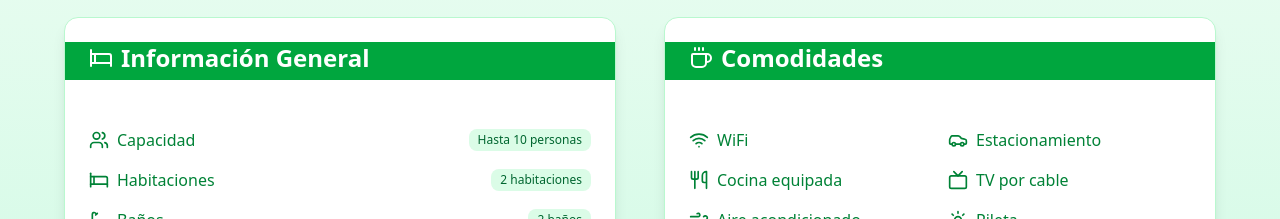
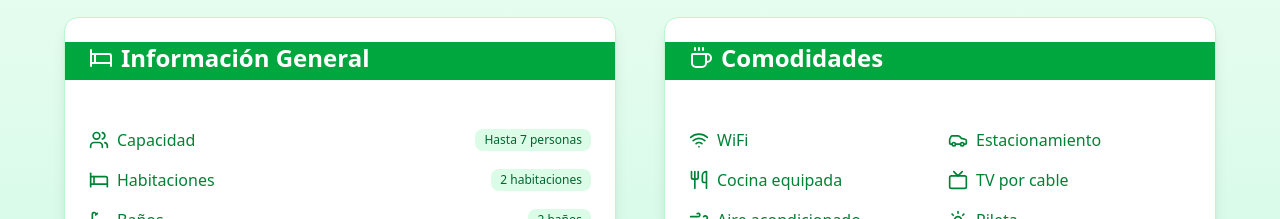
Before and after one commit to joaquin-fuentes/lo-de-alicia, a Next.js app: page / in a window 1280 px wide. Shown: the part 2240-2459 px from the top of the page. Built offline with nearby package versions, Linux system fonts and the light colour scheme.

Commit message:
cambie limite de personas de 10 a 7

```diff
--- a/components/DetailsSection.tsx
+++ b/components/DetailsSection.tsx
@@ -66,7 +66,7 @@ export function DetailsSection({
                     variant="secondary"
                     className="bg-green-100 text-green-800"
                   >
-                    Hasta 10 personas
+                    Hasta 7 personas
                   </Badge>
                 </div>
                 <div className="flex items-center justify-between">
```
